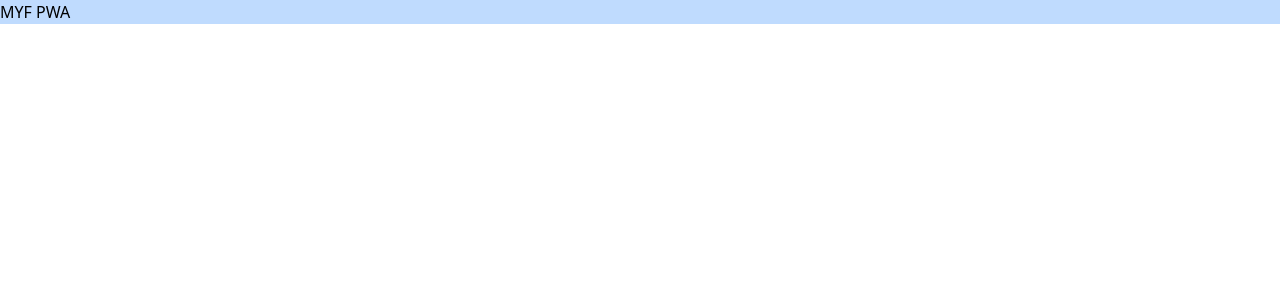
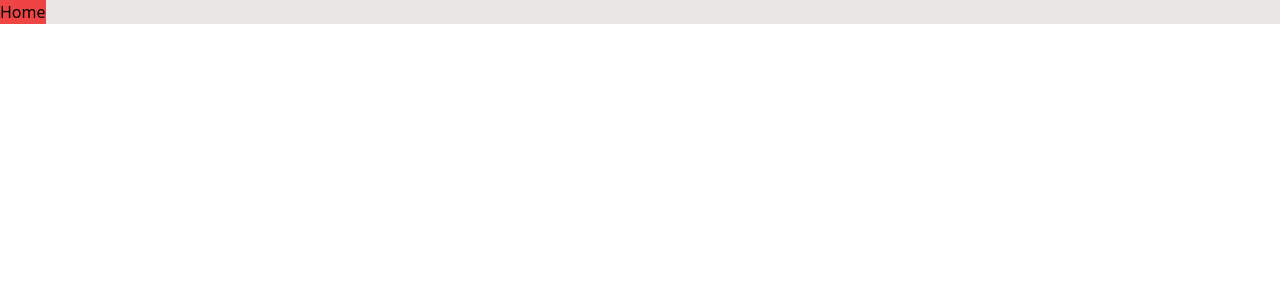
Before and after one commit to lowlife-technology/myf-pwa, a React (Vite) app: page / in a window 1280 px wide. Shown: the top 300 px of the page. Built offline with nearby package versions, Linux system fonts and the light colour scheme.

Commit message:
feat: add navigation

```diff
--- a/index.html
+++ b/index.html
@@ -7,7 +7,7 @@
     <link rel="apple-touch-icon" href="/public/apple-touch-icon-180x180.png" />
     <meta name="theme-color" content="#ffffff" />
     <meta name="viewport" content="width=device-width, initial-scale=1.0" />
-    <title>Vite + React + TS</title>
+    <title>My Finances</title>
   </head>
   <body>
     <div id="root"></div>
--- a/package.json
+++ b/package.json
@@ -15,6 +15,7 @@
     "postcss": "^8.4.28",
     "react": "^18.2.0",
     "react-dom": "^18.2.0",
+    "react-router-dom": "^6.15.0",
     "tailwindcss": "^3.3.3"
   },
   "devDependencies": {
--- a/src/App.tsx
+++ b/src/App.tsx
@@ -1,8 +1,10 @@
+import Route from './routes';
+
 function App() {
   return (
-    <>
-      <div className='bg-blue-200'>MYF PWA</div>
-    </>
+    <div className='flex h-full bg-brand-grey1'>
+      <Route />
+    </div>
   );
 }
 
--- /dev/null
+++ b/src/pages/Home/Home.tsx
@@ -0,0 +1,7 @@
+export default function Home() {
+  return (
+    <div className='bg-red-500 '>
+      <p>Home</p>
+    </div>
+  );
+}
--- /dev/null
+++ b/src/routes/PrivateRoutes.tsx
@@ -0,0 +1,21 @@
+import { Suspense, lazy } from 'react';
+import { BrowserRouter, Route, Routes } from 'react-router-dom';
+
+export default function PrivateRoutes() {
+  const Home = lazy(() => import('../pages/Home/Home'));
+  return (
+    <Suspense
+      fallback={
+        <div className='flex justify-center items-center w-full h-screen'>
+          <p>Aguarde</p>
+        </div>
+      }
+    >
+      <BrowserRouter>
+        <Routes>
+          <Route path='/' Component={Home} />
+        </Routes>
+      </BrowserRouter>
+    </Suspense>
+  );
+}
--- /dev/null
+++ b/src/routes/index.tsx
@@ -0,0 +1,5 @@
+import PrivateRoutes from './PrivateRoutes';
+
+export default function Route() {
+  return <PrivateRoutes />;
+}
--- a/tailwind.config.js
+++ b/tailwind.config.js
@@ -2,7 +2,13 @@
 export default {
   content: ['./src/**/*.tsx'],
   theme: {
-    extend: {}
+    extend: {
+      colors: {
+        brand: {
+          grey1: '#E9E6E6'
+        }
+      }
+    }
   },
   plugins: []
 };
```
Also changed, not shown: 1 other file (tests, documents, lock files or other folders).
